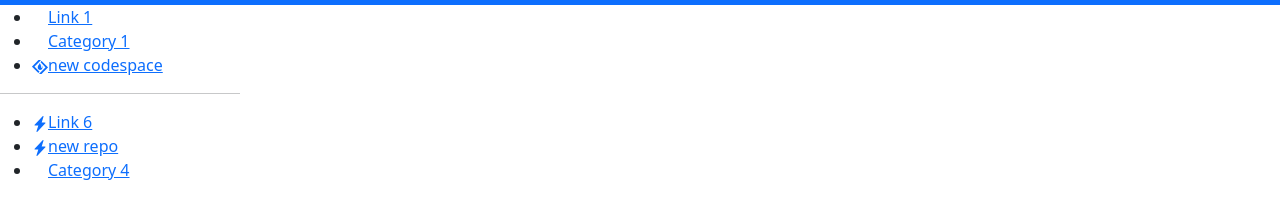
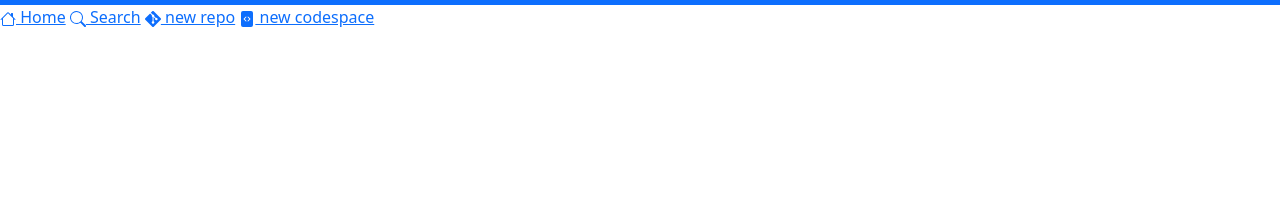
Before and after one commit to alkiva117/CyberGit, a plain HTML site: page dashboard/index.html in a window 1280 px wide. Shown: the part 51-270 px from the top of the page. Drawn offline with nearby package versions, Linux system fonts and the light colour scheme.

Commit message:
Update index.html

```diff
--- a/dashboard/index.html
+++ b/dashboard/index.html
@@ -64,70 +64,23 @@
   <!-- Container wrapper -->
 </nav>
 <!-- Navbar -->
-      <!-- Sidenav-->
-      <nav id="sidenav-6" data-mdb-close-on-esc="false" class="sidenav sidenav-primary ps" data-mdb-position="absolute" data-mdb-hidden="false" data-mdb-accordion="true" data-mdb-focus-trap="false" style="width: 240px; height: 100%; position: absolute; transition: all 0.3s linear 0s;">
-        <ul class="sidenav-menu">
-          <li class="sidenav-item">
-            <a class="sidenav-link active ripple-surface-primary"> <i class="far fa-smile fa-fw me-3"></i><span>Link 1</span></a>
-          </li>
-          <li class="sidenav-item">
-            <a class="sidenav-link collapsed ripple-surface" data-mdb-toggle="collapse" href="#sidenav-collapse-10-0-0" role="button" aria-expanded="false"><i class="fas fa-grin fa-fw me-3"></i><span>Category 1</span><i class="fas fa-angle-down rotate-icon"></i></a>
-            <ul class="sidenav-collapse collapse" id="sidenav-collapse-10-0-0">
-              <li class="sidenav-item">
-                <a class="sidenav-link ripple-surface">Link 2</a>
-              </li>
-              <li class="sidenav-item">
-                <a class="sidenav-link ripple-surface">Link 3</a>
-              </li>
-            </ul>
-          </li>
-          <li class="sidenav-item">
-            <a class="sidenav-link collapsed ripple-surface" data-mdb-toggle="collapse" href="#sidenav-collapse-10-0-1" role="button" aria-expanded="false"><svg xmlns="http://www.w3.org/2000/svg" width="16" height="16" fill="currentColor" class="bi bi-sourceforge" viewBox="0 0 16 16">
-  <path d="M9.13 8.43c0-2.604-.929-3.79-1.42-4.24a.14.14 0 0 0-.232.123c.095 1.472-1.762 1.84-1.762 4.144v.013c0 1.404 1.065 2.55 2.376 2.55s2.377-1.146 2.377-2.55v-.013c0-.655-.246-1.282-.492-1.745-.055-.096-.191-.055-.178.027.451 1.99-.669 3.217-.669 1.69Z"/>
-  <path d="M6.303 13.923a.252.252 0 0 1-.164-.068L.061 7.789c-.081-.082-.081-.232 0-.327l6.42-6.407A.287.287 0 0 1 6.63 1h1.844c.109 0 .177.068.204.136a.22.22 0 0 1-.054.246L2.602 7.407a.304.304 0 0 0 0 .436l4.766 4.771c.082.082.082.232 0 .328l-.915.927a.287.287 0 0 1-.15.054Zm1.216 1.063a.22.22 0 0 1-.15-.382l6.036-6.025a.321.321 0 0 0 .096-.218.271.271 0 0 0-.096-.218l-4.78-4.771c-.082-.082-.082-.232 0-.327l.929-.927a.226.226 0 0 1 .163-.068c.069 0 .11.04.15.081l6.065 6.067c.04.04.068.095.068.163a.225.225 0 0 1-.068.164l-6.42 6.407A.226.226 0 0 1 9.35 15H7.52v-.014Z"/>
-</svg><span>new codespace</span><i class="fas fa-angle-down rotate-icon"></i></a>
-            <ul class="sidenav-collapse collapse" id="sidenav-collapse-10-0-1">
-              <li class="sidenav-item">
-                <a class="sidenav-link ripple-surface">Link 4</a>
-              </li>
-              <li class="sidenav-item">
-                <a class="sidenav-link ripple-surface">Link 5</a>
-              </li>
-            </ul>
-          </li>
-        </ul>
-        <hr>
-        <ul class="sidenav-menu">
-          <li class="sidenav-item">
-            <a class="sidenav-link ripple-surface" href="/search"> <svg xmlns="http://www.w3.org/2000/svg" width="16" height="16" fill="currentColor" class="bi bi-lightning-charge-fill" viewBox="0 0 16 16">
-  <path d="M11.251.068a.5.5 0 0 1 .227.58L9.677 6.5H13a.5.5 0 0 1 .364.843l-8 8.5a.5.5 0 0 1-.842-.49L6.323 9.5H3a.5.5 0 0 1-.364-.843l8-8.5a.5.5 0 0 1 .615-.09z"/>
-</svg><span>Link 6</span></a>
-          </li>
-          <li class="sidenav-item">
-            <a class="sidenav-link collapsed ripple-surface" data-mdb-toggle="collapse" href="#sidenav-collapse-10-1-0" role="button" aria-expanded="false"><svg xmlns="http://www.w3.org/2000/svg" width="16" height="16" fill="currentColor" class="bi bi-lightning-charge-fill" viewBox="0 0 16 16">
-  <path d="M11.251.068a.5.5 0 0 1 .227.58L9.677 6.5H13a.5.5 0 0 1 .364.843l-8 8.5a.5.5 0 0 1-.842-.49L6.323 9.5H3a.5.5 0 0 1-.364-.843l8-8.5a.5.5 0 0 1 .615-.09z"/>
-</svg><span>new repo</span><i class="fas fa-angle-down rotate-icon"></i></a>
-            <ul class="sidenav-collapse collapse" id="sidenav-collapse-10-1-0">
-              <li class="sidenav-item">
-                <a class="sidenav-link ripple-surface">public</a>
-              </li>
-              <li class="sidenav-item">
-                <a class="sidenav-link ripple-surface">private</a>
-              </li>
-            </ul>
-          </li>
-          <li class="sidenav-item">
-            <a class="sidenav-link collapsed ripple-surface" data-mdb-toggle="collapse" href="#sidenav-collapse-10-1-1" role="button" aria-expanded="false"><i class="fas fa-grin-wink fa-fw me-3"></i><span>Category 4</span><i class="fas fa-angle-down rotate-icon"></i></a>
-            <ul class="sidenav-collapse collapse" id="sidenav-collapse-10-1-1">
-              <li class="sidenav-item">
-                <a class="sidenav-link ripple-surface">Link 9</a>
-              </li>
-              <li class="sidenav-item">
-                <a class="sidenav-link ripple-surface">Link 10</a>
-              </li>
-            </ul>
-          </li>
-        </ul>
+		<div class="sidenav">
+  <a href="/#"><svg xmlns="http://www.w3.org/2000/svg" width="16" height="16" fill="currentColor" class="bi bi-house" viewBox="0 0 16 16">
+  <path d="M8.707 1.5a1 1 0 0 0-1.414 0L.646 8.146a.5.5 0 0 0 .708.708L2 8.207V13.5A1.5 1.5 0 0 0 3.5 15h9a1.5 1.5 0 0 0 1.5-1.5V8.207l.646.647a.5.5 0 0 0 .708-.708L13 5.793V2.5a.5.5 0 0 0-.5-.5h-1a.5.5 0 0 0-.5.5v1.293L8.707 1.5ZM13 7.207V13.5a.5.5 0 0 1-.5.5h-9a.5.5 0 0 1-.5-.5V7.207l5-5 5 5Z"/>
+</svg> Home</a>
+  <a href="/search"><svg xmlns="http://www.w3.org/2000/svg" width="16" height="16" fill="currentColor" class="bi bi-search" viewBox="0 0 16 16">
+  <path d="M11.742 10.344a6.5 6.5 0 1 0-1.397 1.398h-.001c.03.04.062.078.098.115l3.85 3.85a1 1 0 0 0 1.415-1.414l-3.85-3.85a1.007 1.007 0 0 0-.115-.1zM12 6.5a5.5 5.5 0 1 1-11 0 5.5 5.5 0 0 1 11 0z"/>
+</svg> Search</a>
+  <a href="#"><svg xmlns="http://www.w3.org/2000/svg" width="16" height="16" fill="currentColor" class="bi bi-git" viewBox="0 0 16 16">
+  <path d="M15.698 7.287 8.712.302a1.03 1.03 0 0 0-1.457 0l-1.45 1.45 1.84 1.84a1.223 1.223 0 0 1 1.55 1.56l1.773 1.774a1.224 1.224 0 0 1 1.267 2.025 1.226 1.226 0 0 1-2.002-1.334L8.58 5.963v4.353a1.226 1.226 0 1 1-1.008-.036V5.887a1.226 1.226 0 0 1-.666-1.608L5.093 2.465l-4.79 4.79a1.03 1.03 0 0 0 0 1.457l6.986 6.986a1.03 1.03 0 0 0 1.457 0l6.953-6.953a1.031 1.031 0 0 0 0-1.457"/>
+</svg> new repo</a>
+  <a href="#"><svg xmlns="http://www.w3.org/2000/svg" width="16" height="16" fill="currentColor" class="bi bi-file-code-fill" viewBox="0 0 16 16">
+  <path d="M12 0H4a2 2 0 0 0-2 2v12a2 2 0 0 0 2 2h8a2 2 0 0 0 2-2V2a2 2 0 0 0-2-2zM6.646 5.646a.5.5 0 1 1 .708.708L5.707 8l1.647 1.646a.5.5 0 0 1-.708.708l-2-2a.5.5 0 0 1 0-.708l2-2zm2.708 0 2 2a.5.5 0 0 1 0 .708l-2 2a.5.5 0 0 1-.708-.708L10.293 8 8.646 6.354a.5.5 0 1 1 .708-.708z"/>
+</svg> new codespace</a>
+</div>
+<div class="main">
+
+</div>
     <script src="https://cdn.jsdelivr.net/npm/bootstrap@5.3.2/dist/js/bootstrap.bundle.min.js" integrity="sha384-C6RzsynM9kWDrMNeT87bh95OGNyZPhcTNXj1NW7RuBCsyN/o0jlpcV8Qyq46cDfL" crossorigin="anonymous"></script>
   </body>
 </html>
```
